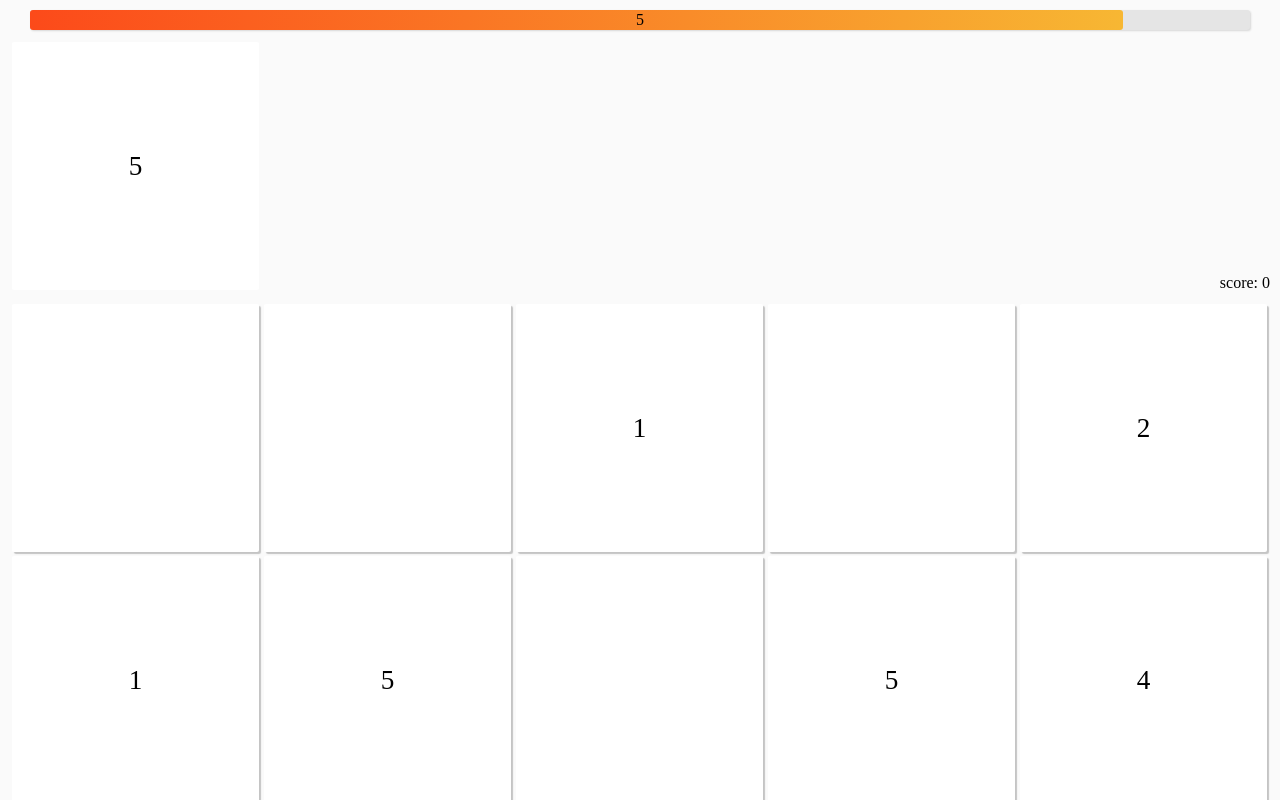
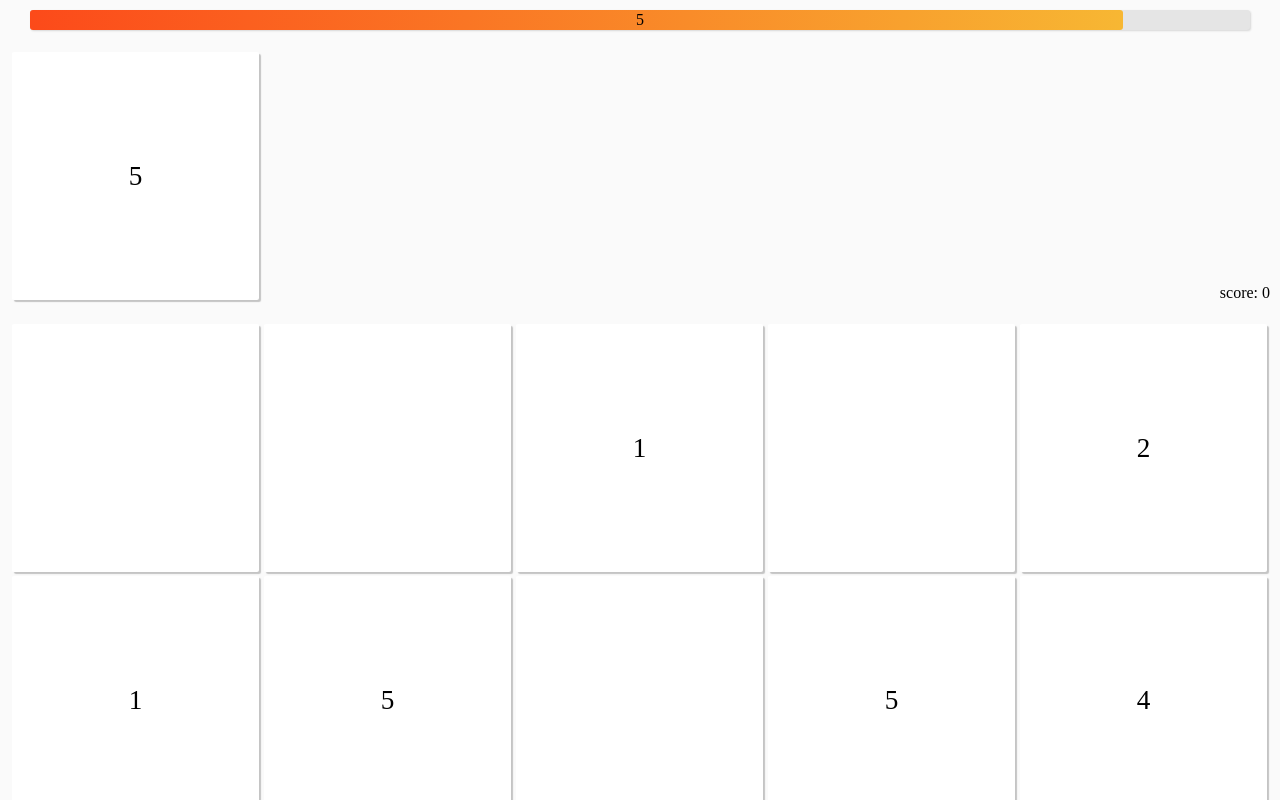
Before and after one commit to nvantan94/flag-matcher, a React (Create React App) app: page / in a window 1280 px wide. Shown: the top 800 px of the page. Built offline with nearby package versions, Linux system fonts and the light colour scheme.

Commit message:
increase margin bottom

```diff
--- a/src/components/control/Control.css
+++ b/src/components/control/Control.css
@@ -1,6 +1,6 @@
 .control {
   display: flex;
-  margin-bottom: 10px;
+  margin-bottom: 20px;
   justify-content: space-between;
 }
 
--- a/src/components/countdownTimer/CountDownTimer.css
+++ b/src/components/countdownTimer/CountDownTimer.css
@@ -1,6 +1,6 @@
 .countdownTimer {
   padding: 0 20px;
-  margin-bottom: 10px;
+  margin-bottom: 20px;
 }
 
 .countdownTimer__wrapper {
--- a/src/components/flagBoard/FlagItem.css
+++ b/src/components/flagBoard/FlagItem.css
@@ -19,7 +19,7 @@
   background-color: white;
 }
 
-.flagRow .flagItem__content {
+.flagItem__content {
   box-shadow: 2px 2px 1px 0 rgba(196,196,196,1);
 }
 
```
